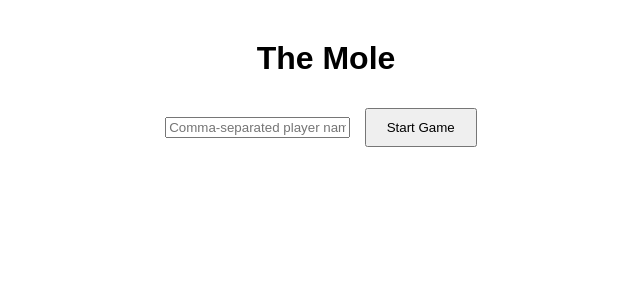
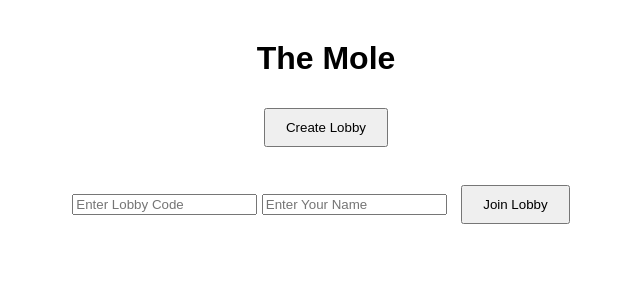
Before and after one commit to jaceg22/jaceg22.github.io, a Flask app: template templates/index.html in a window 1280 px wide. Shown: the top 300 px of the page, without its empty margins (314-954 px from the left). Run offline with Flask 3, Linux system fonts and the light colour scheme; the template is opened without the code that fills it, so the values that code supplies are empty.

Commit message:
added more to the game

```diff
--- a/app.py
+++ b/app.py
@@ -1,10 +1,8 @@
-from flask import Flask, jsonify, request, render_template
-from flask_cors import CORS
+from flask import Flask, request, jsonify
 import random
-import os
+import string
 
-app = Flask(__name__, static_folder='static', template_folder='templates')
-CORS(app)
+app = Flask(__name__)
 
 locations = [
     "Circus", "Amusement Park", "Crashing Airplane", "Titanic",
@@ -12,64 +10,208 @@ locations = [
     "Zombie Apocalypse", "Organ-Harvesting Hospital", "Nuclear Submarine"
 ]
 
-questions = []
-players = []
-scores = {}
+lobbies = {}
 
-@app.route("/")
-def index():
-    return render_template("index.html")
+def generate_lobby_code(length=5):
+    return ''.join(random.choices(string.ascii_uppercase, k=length))
 
-@app.route("/start", methods=["POST"])
+@app.route('/create-lobby', methods=['POST'])
+def create_lobby():
+    data = request.json
+    player = data.get('player')
+    if not player:
+        return jsonify({"error": "Player name required"}), 400
+
+    lobby_code = generate_lobby_code()
+    while lobby_code in lobbies:
+        lobby_code = generate_lobby_code()
+
+    lobbies[lobby_code] = {
+        "players": [player],
+        "creator": player,
+        "roles": {},
+        "scores": {player: 0},
+        "questions": [],
+        "current_turn_index": 0,
+        "game_started": False,
+        "lobby_closed": False,
+        "guesses": {},
+        "guess_phase": False,
+        "ready_states": {},
+        "imposter": None,
+        "location": None,
+        "answers": {}
+    }
+    return jsonify({"lobby_code": lobby_code})
+
+@app.route('/join-lobby', methods=['POST'])
+def join_lobby():
+    data = request.json
+    lobby_code = data.get('lobby_code')
+    player = data.get('player')
+    if not lobby_code or not player:
+        return jsonify({"error": "Lobby code and player name required"}), 400
+    lobby = lobbies.get(lobby_code)
+    if not lobby:
+        return jsonify({"error": "Lobby not found"}), 404
+    if lobby["lobby_closed"]:
+        return jsonify({"error": "Lobby is closed"}), 403
+    if player in lobby["players"]:
+        return jsonify({"error": "Player name already taken in lobby"}), 400
+    lobby["players"].append(player)
+    lobby["scores"][player] = 0
+    return jsonify({"message": f"{player} joined lobby {lobby_code}"})
+
+
+@app.route('/start-game', methods=['POST'])
 def start_game():
-    global players, scores
     data = request.json
-    players = data["players"]
-    scores = {name: 0 for name in players}
-    return jsonify({"message": "Game started", "players": players})
+    lobby_code = data.get('lobby_code')
+    lobby = lobbies.get(lobby_code)
+    if not lobby:
+        return jsonify({"error": "Lobby not found"}), 404
+    if lobby["game_started"]:
+        return jsonify({"error": "Game already started"}), 400
 
-@app.route("/shuffle-locations")
-def shuffle_locations():
-    shuffled = locations[:]
-    random.shuffle(shuffled)
-    return jsonify({"locations": shuffled})
+    # assign imposter
+    imposter = random.choice(lobby["players"])
+    lobby["imposter"] = imposter
+    # assign location to others
+    location = random.choice(locations)
+    lobby["location"] = location
+    roles = {}
+    for p in lobby["players"]:
+        roles[p] = "Imposter" if p == imposter else location
+    lobby["roles"] = roles
 
-@app.route("/load-questions")
-def load_questions():
-    global questions
-    with open("questions.txt", "r") as f:
-        questions = [line.strip() for line in f.readlines() if line.strip()]
+    # load questions from file
+    try:
+        with open("questions.txt", "r") as f:
+            questions = [line.strip() for line in f if line.strip()]
+    except Exception:
+        questions = ["Sample question 1", "Sample question 2"]
     random.shuffle(questions)
-    return jsonify({"questions": questions})
+    lobby["questions"] = questions
+    lobby["current_turn_index"] = 0
+    lobby["game_started"] = True
+    lobby["lobby_closed"] = True
+    lobby["guesses"] = {}
+    lobby["guess_phase"] = False
+    lobby["ready_states"] = {p: False for p in lobby["players"]}
+    lobby["answers"] = {}
 
-@app.route("/next-question")
+    return jsonify({
+        "message": "Game started",
+        "roles": lobby["roles"],
+        "location": location
+    })
+
+@app.route('/get-role', methods=['GET'])
+def get_role():
+    lobby_code = request.args.get('lobby')
+    player = request.args.get('player')
+    lobby = lobbies.get(lobby_code)
+    if not lobby:
+        return jsonify({"error": "Lobby not found"}), 404
+    role = lobby["roles"].get(player)
+    if not role:
+        return jsonify({"error": "Player not found in lobby"}), 404
+    return jsonify({"role": role})
+
+@app.route('/next-question', methods=['GET'])
 def next_question():
-    if not questions:
-        return jsonify({"question": "No questions loaded"}), 400
-    question = questions.pop(0)
-    questions.append(question)
-    return jsonify({"question": question})
+    lobby_code = request.args.get('lobby')
+    lobby = lobbies.get(lobby_code)
+    if not lobby or not lobby["game_started"]:
+        return jsonify({"error": "Game not started or lobby not found"}), 400
 
-@app.route("/assign-roles")
-def assign_roles():
-    if not players:
-        return jsonify({"error": "No players added"}), 400
-    imposter = random.choice(players)
-    location = random.choice(locations)
-    roles = {player: "Imposter" if player == imposter else location for player in players}
-    return jsonify({"roles": roles})
+    idx = lobby["current_turn_index"]
+    if idx >= len(lobby["players"]):
+        return jsonify({"error": "No more players"}), 400
 
-@app.route("/score", methods=["POST"])
-def update_score():
-    name = request.json.get("name")
-    if name in scores:
-        scores[name] += 1
-        return jsonify({"score": scores[name]})
-    return jsonify({"error": "Player not found"}), 400
+    player = lobby["players"][idx]
+    question = lobby["questions"][idx % len(lobby["questions"])]
+    return jsonify({"player": player, "question": question})
 
-@app.route("/scores")
-def get_scores():
-    return jsonify(scores)
+@app.route('/submit-answer', methods=['POST'])
+def submit_answer():
+    data = request.json
+    lobby_code = data.get('lobby_code')
+    player = data.get('player')
+    answer = data.get('answer')
+    lobby = lobbies.get(lobby_code)
+    if not lobby:
+        return jsonify({"error": "Lobby not found"}), 404
+
+    if player != lobby["players"][lobby["current_turn_index"]]:
+        return jsonify({"error": "Not your turn"}), 403
+
+    lobby["answers"][player] = answer
+    lobby["current_turn_index"] += 1
+
+    # Check if all players answered, move to guess phase
+    if lobby["current_turn_index"] >= len(lobby["players"]):
+        lobby["guess_phase"] = True
+        return jsonify({"message": "All answered, move to guess phase", "guess_phase": True})
+
+    return jsonify({"message": "Answer recorded", "guess_phase": False})
+
+@app.route('/ready', methods=['POST'])
+def player_ready():
+    data = request.json
+    lobby_code = data.get('lobby_code')
+    player = data.get('player')
+    ready = data.get('ready')  # true or false
+
+    lobby = lobbies.get(lobby_code)
+    if not lobby:
+        return jsonify({"error": "Lobby not found"}), 404
+
+    if not lobby["guess_phase"]:
+        return jsonify({"error": "Not in guess phase"}), 400
+
+    lobby["ready_states"][player] = ready
+
+    all_ready = all(lobby["ready_states"].values())
+
+    return jsonify({"all_ready": all_ready})
+
+@app.route('/submit-guess', methods=['POST'])
+def submit_guess():
+    data = request.json
+    lobby_code = data.get('lobby_code')
+    player = data.get('player')
+    guessed_player = data.get('guess')
+
+    lobby = lobbies.get(lobby_code)
+    if not lobby:
+        return jsonify({"error": "Lobby not found"}), 404
+
+    if not lobby["guess_phase"]:
+        return jsonify({"error": "Not in guess phase"}), 400
+
+    lobby["guesses"][player] = guessed_player
+
+    all_guessed = len(lobby["guesses"]) == len(lobby["players"])
+
+    if all_guessed:
+        # Check votes
+        votes = list(lobby["guesses"].values())
+        if len(set(votes)) == 1:  # unanimous vote
+            voted_player = votes[0]
+            imposter = lobby["imposter"]
+            if voted_player == imposter:
+                result = "Players win! Imposter caught."
+            else:
+                result = "Imposter wins! Wrong guess."
+        else:
+            result = "Imposter wins! No unanimous vote."
+
+        # Reset or end game here
+        lobby["guess_phase"] = False
+        return jsonify({"all_guessed": True, "result": result})
+
+    return jsonify({"all_guessed": False})
 
 if __name__ == "__main__":
     app.run(debug=True)
--- a/static/script.js
+++ b/static/script.js
@@ -1,63 +1,144 @@
-const API = ""; // Blank means same domain as backend, works on Render
+const API = ""; // same domain or backend URL
 
-function startGame() {
-  const input = document.getElementById("players").value;
-  const players = input.split(",").map(p => p.trim());
-  fetch(`${API}/start`, {
-    method: "POST",
-    headers: { "Content-Type": "application/json" },
-    body: JSON.stringify({ players })
-  }).then(() => {
-    document.getElementById("game-controls").style.display = "block";
-  });
-}
+let currentLobby = null;
+let playerName = null;
+let pollingInterval = null;
 
-function assignRoles() {
-  fetch(`${API}/assign-roles`)
+function createLobby() {
+  fetch(`${API}/create-lobby`, { method: "POST" })
     .then(res => res.json())
     .then(data => {
-      const out = Object.entries(data.roles)
-        .map(([name, role]) => `${name}: ${role}`)
-        .join("<br>");
-      document.getElementById("roles-display").innerHTML = out;
+      if (data.error) {
+        alert(data.error);
+        return;
+      }
+      currentLobby = data.lobby_code;
+      alert("Lobby created! Code: " + currentLobby);
+      document.getElementById("lobby-code-display").innerText = currentLobby;
+      showLobbyUI();
     });
 }
 
-function shuffleLocations() {
-  fetch(`${API}/shuffle-locations`)
-    .then(res => res.json())
-    .then(data => alert("Shuffled locations:\n" + data.locations.join(", ")));
-}
-
-function loadQuestions() {
-  fetch(`${API}/load-questions`)
-    .then(res => res.json())
-    .then(() => alert("Questions loaded."));
-}
-
-function getQuestion() {
-  fetch(`${API}/next-question`)
+function joinLobby() {
+  currentLobby = document.getElementById("join-lobby-code").value.trim();
+  playerName = document.getElementById("join-player-name").value.trim();
+  if (!currentLobby || !playerName) {
+    alert("Enter lobby code and your player name");
+    return;
+  }
+  fetch(`${API}/join-lobby`, {
+    method: "POST",
+    headers: { "Content-Type": "application/json" },
+    body: JSON.stringify({ lobby_code: currentLobby, player: playerName })
+  })
     .then(res => res.json())
     .then(data => {
-      document.getElementById("question-display").innerText = data.question;
+      if (data.error) {
+        alert(data.error);
+        return;
+      }
+      alert(data.message);
+      document.getElementById("lobby-code-display").innerText = currentLobby;
+      showLobbyUI();
+      startPollingRole();
     });
 }
 
-function updateScore(name) {
-  fetch(`${API}/score`, {
+function startGame() {
+  fetch(`${API}/start-game`, {
     method: "POST",
     headers: { "Content-Type": "application/json" },
-    body: JSON.stringify({ name })
-  }).then(getScores);
+    body: JSON.stringify({ lobby_code: currentLobby })
+  })
+    .then(res => res.json())
+    .then(data => {
+      if (data.error) {
+        alert(data.error);
+        return;
+      }
+      alert("Game started!");
+      startPollingRole();
+    });
 }
 
-function getScores() {
-  fetch(`${API}/scores`)
+function startPollingRole() {
+  if (pollingInterval) clearInterval(pollingInterval);
+  pollingInterval = setInterval(getRoleAndUpdateUI, 3000);
+  getRoleAndUpdateUI();
+}
+
+function getRoleAndUpdateUI() {
+  fetch(`${API}/get-role`, {
+    method: "POST",
+    headers: { "Content-Type": "application/json" },
+    body: JSON.stringify({ lobby_code: currentLobby, player: playerName })
+  })
     .then(res => res.json())
     .then(data => {
-      const out = Object.entries(data)
-        .map(([name, score]) => `${name}: ${score}`)
-        .join("<br>");
-      document.getElementById("scores-display").innerHTML = out;
+      if (data.error) {
+        alert(data.error);
+        clearInterval(pollingInterval);
+        return;
+      }
+
+      document.getElementById("role-display").innerText = "Your role: " + data.role;
+      document.getElementById("game-state-display").innerText = "Game state: " + data.game_state;
+
+      // Enable or disable Start Game button depending on game state and role (host can start only if waiting)
+      const startGameBtn = document.getElementById("start-game-btn");
+      if (data.role === "Host" && data.game_state === "waiting") {
+        startGameBtn.style.display = "inline-block";
+      } else {
+        startGameBtn.style.display = "none";
+      }
+
+      // Show guess location only if Imposter and game in progress and player hasn't guessed yet
+      if (
+        data.role === "Imposter" &&
+        data.game_state === "in_progress" &&
+        !data.guessing // guessing: whether player already guessed
+      ) {
+        document.getElementById("guess-location-section").style.display = "block";
+      } else {
+        document.getElementById("guess-location-section").style.display = "none";
+      }
+
+      if (data.game_state === "game_over") {
+        let msg = data.winner === "Imposter" ? "Imposter won!" : "Others won!";
+        alert("Game Over! " + msg);
+        clearInterval(pollingInterval);
+      }
     });
 }
+
+function guessLocation() {
+  const select = document.getElementById("guess-location-select");
+  const guessedLocation = select.value;
+  if (!guessedLocation) {
+    alert("Select a location to guess");
+    return;
+  }
+  fetch(`${API}/guess-location`, {
+    method: "POST",
+    headers: { "Content-Type": "application/json" },
+    body: JSON.stringify({
+      lobby_code: currentLobby,
+      player: playerName,
+      location: guessedLocation
+    })
+  })
+    .then(res => res.json())
+    .then(data => {
+      if (data.error) {
+        alert(data.error);
+        return;
+      }
+      alert(data.message);
+      getRoleAndUpdateUI(); // refresh UI after guess
+    });
+}
+
+function showLobbyUI() {
+  document.getElementById("lobby-section").style.display = "block";
+  document.getElementById("lobby-setup-section").style.display = "none";
+}
--- a/templates/index.html
+++ b/templates/index.html
@@ -7,19 +7,38 @@
 <body>
   <h1>The Mole</h1>
 
-  <div id="player-section">
-    <input id="players" placeholder="Comma-separated player names">
-    <button onclick="startGame()">Start Game</button>
+  <div id="lobby-setup-section">
+    <button onclick="createLobby()">Create Lobby</button><br><br>
+
+    <input id="join-lobby-code" placeholder="Enter Lobby Code">
+    <input id="join-player-name" placeholder="Enter Your Name">
+    <button onclick="joinLobby()">Join Lobby</button>
   </div>
 
-  <div id="game-controls" style="display:none;">
-    <button onclick="assignRoles()">Assign Roles</button>
-    <button onclick="shuffleLocations()">Shuffle Locations</button>
-    <button onclick="loadQuestions()">Load Questions</button>
-    <button onclick="getQuestion()">Next Question</button>
-    <div id="question-display"></div>
-    <div id="roles-display"></div>
-    <div id="scores-display"></div>
+  <div id="lobby-section" style="display:none;">
+    <p>Lobby Code: <span id="lobby-code-display"></span></p>
+    <p id="role-display">Your role: </p>
+    <p id="game-state-display">Game state: waiting</p>
+
+    <button id="start-game-btn" onclick="startGame()">Start Game</button>
+
+    <div id="guess-location-section" style="display:none;">
+      <select id="guess-location-select">
+        <option value="">Select Location</option>
+        <option value="Circus">Circus</option>
+        <option value="Amusement Park">Amusement Park</option>
+        <option value="Crashing Airplane">Crashing Airplane</option>
+        <option value="Titanic">Titanic</option>
+        <option value="Burning Orphanage">Burning Orphanage</option>
+        <option value="Dingy Motel Drug Deal">Dingy Motel Drug Deal</option>
+        <option value="Prison">Prison</option>
+        <option value="Safari">Safari</option>
+        <option value="Zombie Apocalypse">Zombie Apocalypse</option>
+        <option value="Organ-Harvesting Hospital">Organ-Harvesting Hospital</option>
+        <option value="Nuclear Submarine">Nuclear Submarine</option>
+      </select>
+      <button onclick="guessLocation()">Guess Location</button>
+    </div>
   </div>
 
   <script src="{{ url_for('static', filename='script.js') }}"></script>
```
